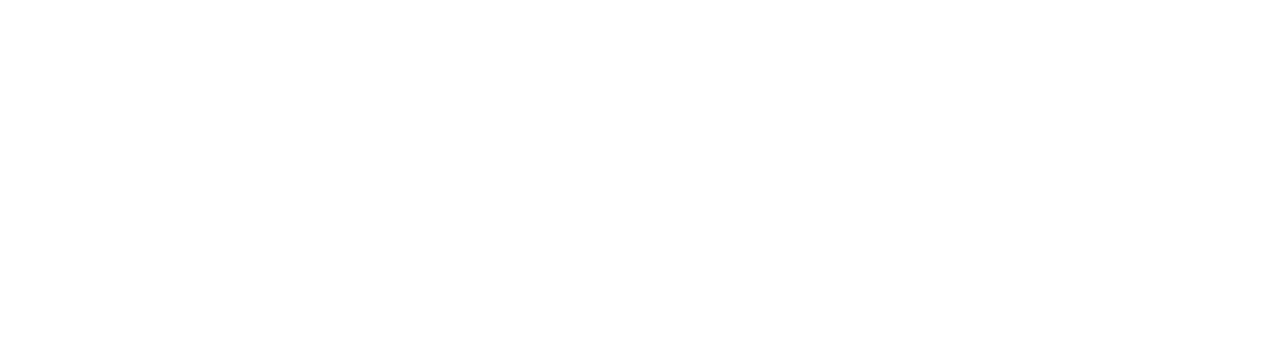
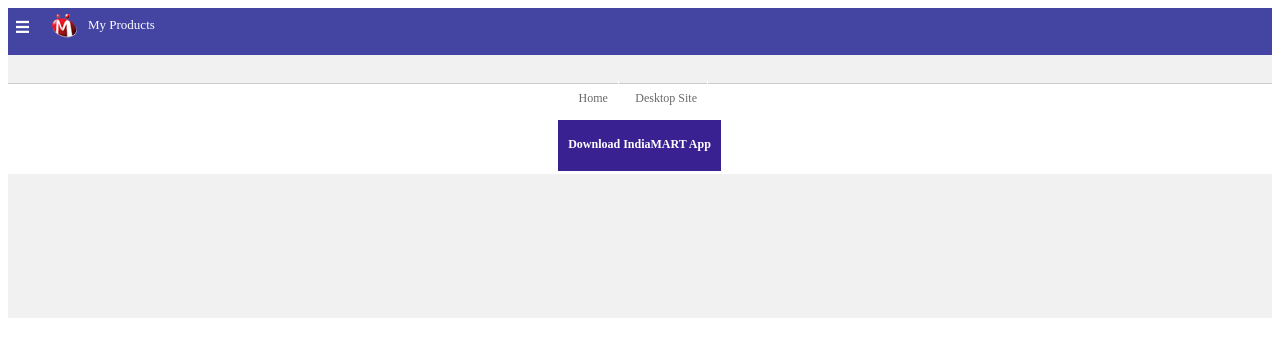
Before and after one commit to Thakursumitsingh/angularjs, a plain HTML site: page index.html in a window 1280 px wide. Drawn offline with nearby package versions, Linux system fonts and the light colour scheme; some packages are replaced by stand-ins of ours.

Commit message:
angular code setup

```diff
--- /dev/null
+++ b/footer.html
@@ -0,0 +1,54 @@
+<style>
+    .fs14 {
+    font-size: 14px;
+}
+.finner {
+    background: #fff none repeat scroll 0 0 !important;
+    border-top: 1px solid #ccc;
+    display: inline-block;
+    margin-top: 18px;
+    min-height: 50px;
+    text-align: left !important;
+    width: 100%;
+}
+.txtCenter {
+    text-align: center;
+}
+.dpbl {
+    display: block !important;
+}
+.ftr_link a {
+    border-right: 1px solid #fff;
+    color: #696969;
+    font-size: 12px;
+    padding: 10px;
+    text-decoration: none;
+}
+</style>
+
+<div style="padding-top:10px;" class="a fs14">
+                            <div class="ftr_link finner">
+                                 <div style=" margin-bottom: 3px; margin-top: 6px;" class="flinks dpbl txtCenter">
+
+                         <div>
+                        <a href="http://m.indiamart.com/" >Home</a>
+                        <a href="#"><span style="margin-left:3px;">Desktop Site</span></a>                            <div style="display:inline-block">
+
+                    </div>
+             </div>
+
+                    <p class="c"></p>
+                                       <div style="border-top:none;">
+                        <div style="margin-top:6px;">
+                           <a href="http://m.indiamart.com/app.php?source=MobiBanner_1&amp;subsource=&amp;modid="  style="background-color: rgb(57, 33, 145);margin: 0 auto; height: 31px;overflow: hidden; text-align: center; color: rgb(255, 255, 255) ! important;display:table"><span style="display: inline-block; margin-top: 7px;font-weight: bold">Download IndiaMART App</span></a>
+                        </div>
+                    </div>
+
+
+                 </div>
+            </div>
+
+
+
+
+</div>
--- /dev/null
+++ b/header.html
@@ -0,0 +1,12 @@
+<style>sp_menu{background-image:url(/gifs/homepage-new-19.png);background-repeat:no-repeat}.Menu_icon{background-position:-4px 2px;cursor:pointer;display:block;height:21px;left:8px;position:absolute;top:9px;width:18px}.homepage .logo,.logoSpan,.pro-heading-my{display:inline-block}.header_my{background:#4444a3;color:#fff;height:47px;width:100%;z-index:99;top:0}.logoSpan{background-position:-253px 5px;float:left;height:37px;margin-left:39px!important;width:32px}.homepage .logo{background-position:-23px -1px;height:25px;position:relative;width:31px}.logo{height:42px;margin-top:6px;text-indent:-9999px}.sp_menu{background-image:url(images/homepage-new-19.png);background-repeat:no-repeat}.pro-heading-my{float:left;font-size:13px;padding:9px 0 0 9px;text-align:left;width:58%}.c{clear:both}</style>
+<div id="my-header" class="header_my  homepage">
+
+                                                <a id="Menu_icon" ><span class="Menu_icon sp_menu"></span></a>
+                                    <span class="logoSpan fleft">
+                    <a class="logo sp_menu" href="http://dev-m.indiamart.com" >IndiaMART Intermesh</a></span>
+                    <span class="pro-heading-my" id="produtc_name" onclick="openDropdown()">
+                        My Products                                            </span>
+
+
+                                    <div class="c"></div>
+            </div>
--- a/index.html
+++ b/index.html
@@ -8,16 +8,19 @@
     <meta name="robots" content="{{ metaservice.metaKeywords() }}" />
 
 <script src="https://ajax.googleapis.com/ajax/libs/angularjs/1.4.8/angular.min.js"></script>
-<script src="//ajax.googleapis.com/ajax/libs/angularjs/1.4.8/angular-route.js"></script>
+<script src="https://ajax.googleapis.com/ajax/libs/angularjs/1.4.8/angular-route.js"></script>
 <script src="scripts/app.js"></script>
-<base href="/" />
+
 <body ng-controller="myCtrl">
+    <style>.wrapper {position: relative;background: #f1f1f1;right: 0;transition: all 400ms ease 0s;width: 100% !important;min-height: 310px;}</style>
+<div class="wrapper">
+ <div ng-include="'header.html'"></div>
+ <div ng-include="'footer.html'"></div>
 
-<div ng-app="">
+</div>
 
 
 
-</div>
 
 </body>
 </html>
--- a/scripts/app.js
+++ b/scripts/app.js
@@ -1,4 +1,20 @@
- var app = angular.module('app',[]);
+ var app = angular.module('app',['ngRoute']);
+
+ app.config( function($routeProvider, $locationProvider){
+     $routeProvider
+
+		.when('/product', {
+			templateUrl: 'modules/templates/products.html',
+			controller: 'productController'
+		})
+
+                $locationProvider.html5Mode({
+  enabled: true,
+  requireBase: false
+});
+ });
+
+
     app.service('MetaService', function() {
        var title = '';
        var metaKeywords = '';
```
Also changed, not shown: images/homepage-new-19.png (added).
